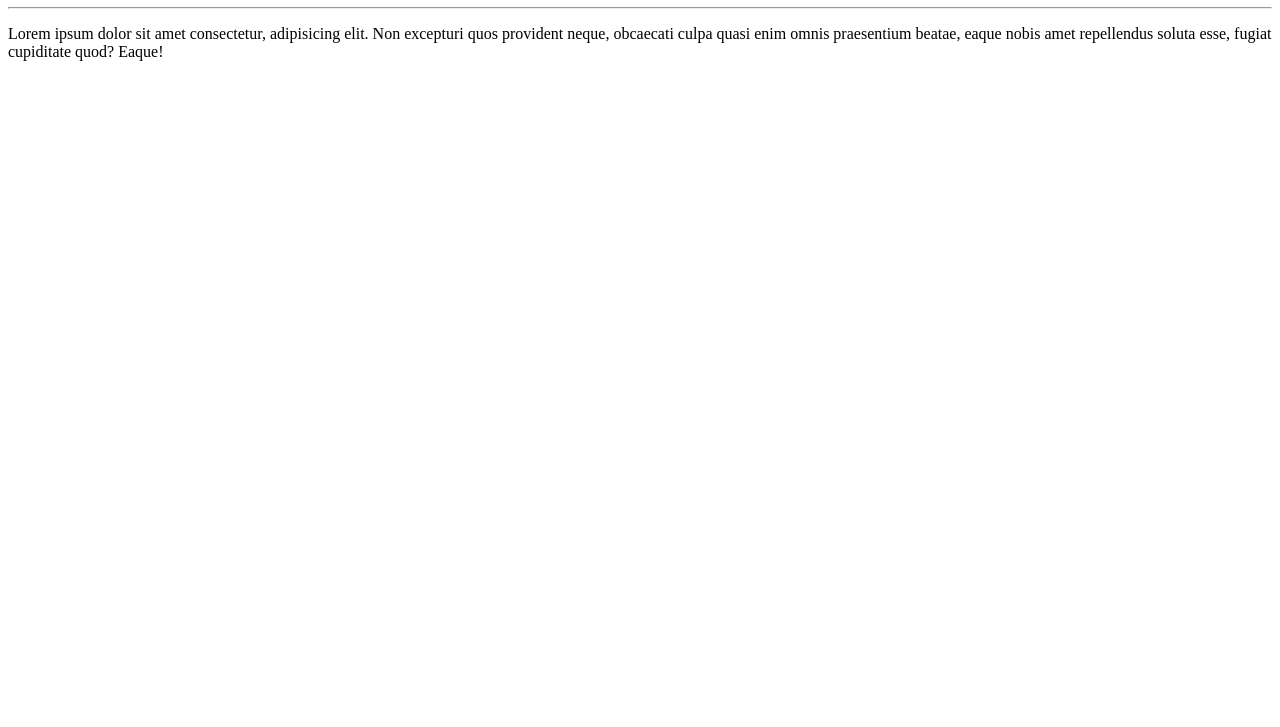
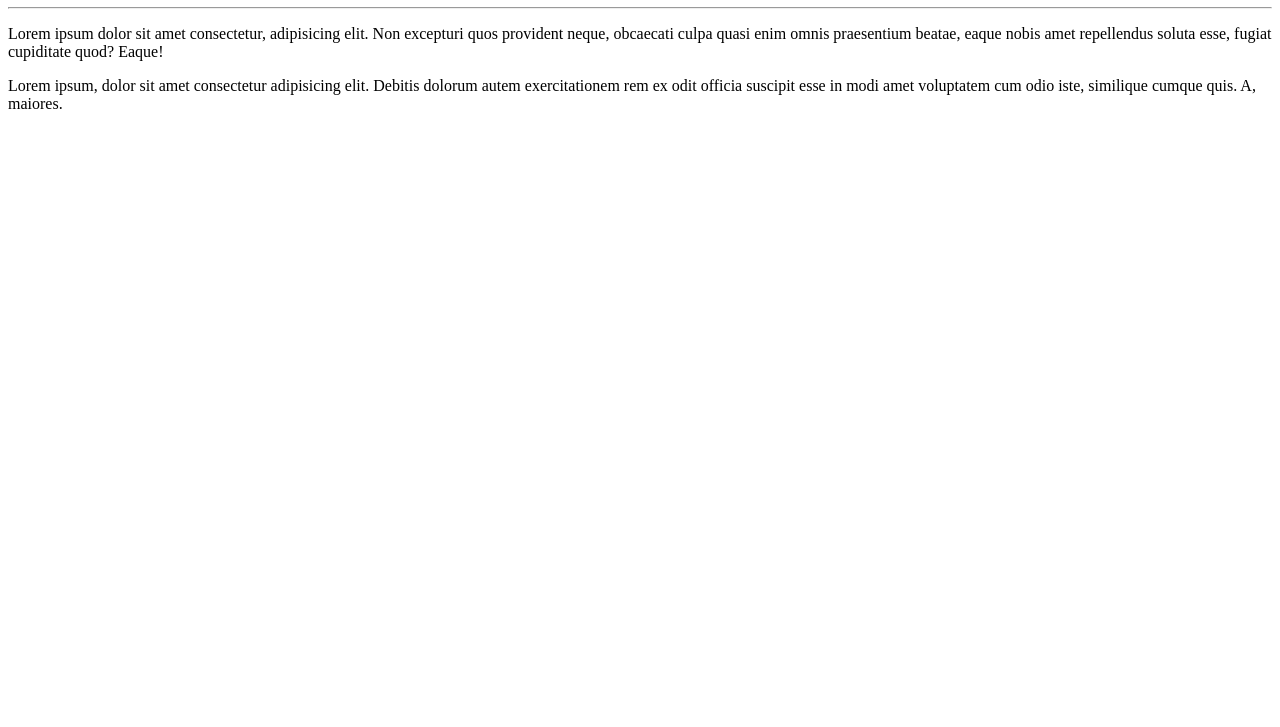
Before and after one commit to LuizAntonioOrozimbo/Ola-Mundo, a plain HTML site: page site_exemplo/index.html in a window 1280 px wide. Shown: the part 73-800 px from the top of the page. Drawn offline with Linux system fonts and the light colour scheme.

Commit message:
Adicioneo mais um parágrafo

```diff
--- a/site_exemplo/index.html
+++ b/site_exemplo/index.html
@@ -9,6 +9,7 @@
     <h1>Olá Mundo!</h1>
     <hr>
     <p>Lorem ipsum dolor sit amet consectetur, adipisicing elit. Non excepturi quos provident neque, obcaecati culpa quasi enim omnis praesentium beatae, eaque nobis amet repellendus soluta esse, fugiat cupiditate quod? Eaque!</p>
+    <p>Lorem ipsum, dolor sit amet consectetur adipisicing elit. Debitis dolorum autem exercitationem rem ex odit officia suscipit esse in modi amet voluptatem cum odio iste, similique cumque quis. A, maiores.</p>
 
 </body>
 </html>
```
